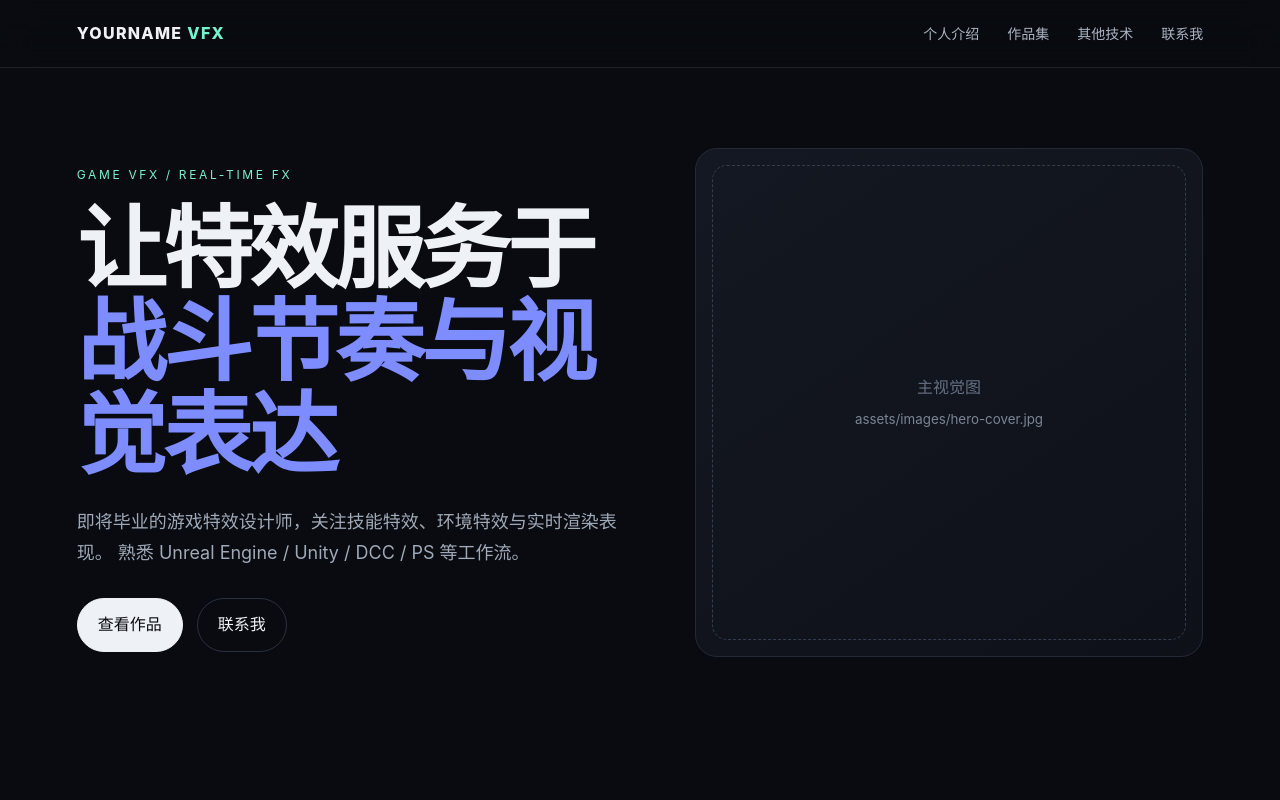
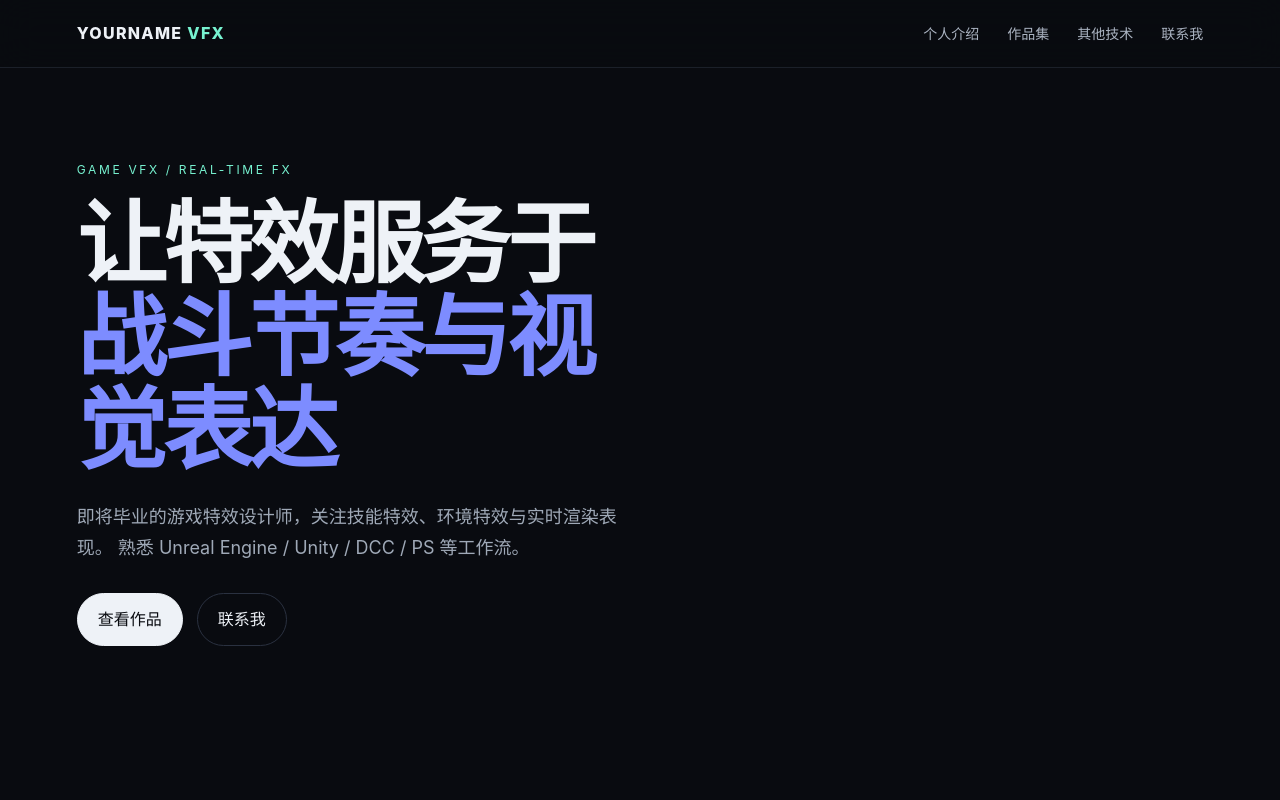
Before and after one commit to YinXiangs/Zpj, a plain HTML site: page index.html in a window 1280 px wide. Shown: the top 800 px of the page. Drawn offline with Linux system fonts and the light colour scheme.

Commit message:
Update index.html

```diff
--- a/index.html
+++ b/index.html
@@ -31,13 +31,7 @@
           <a class="btn primary" href="#portfolio">查看作品</a>
           <a class="btn ghost" href="#contact">联系我</a>
         </div>
-      </div>
-      <div class="hero-card">
-        <div class="hero-placeholder">
-          <span>主视觉图</span>
-          <small>assets/images/hero-cover.jpg</small>
-        </div>
-      </div>
+
     </section>
 
     <section id="about" class="section">
```
